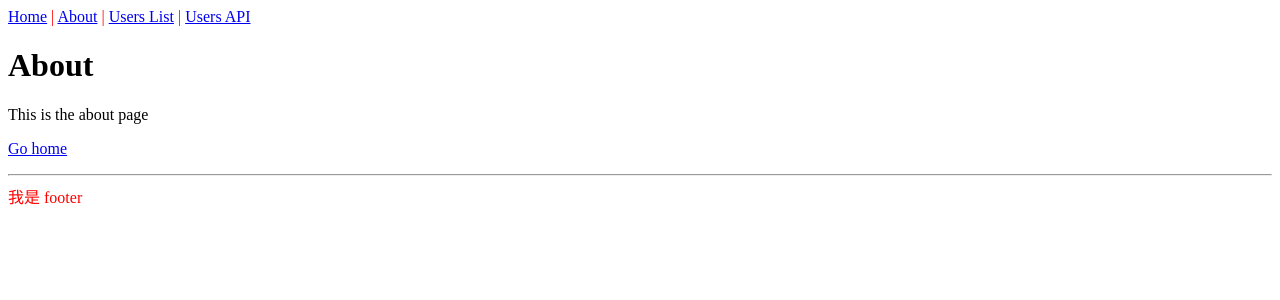
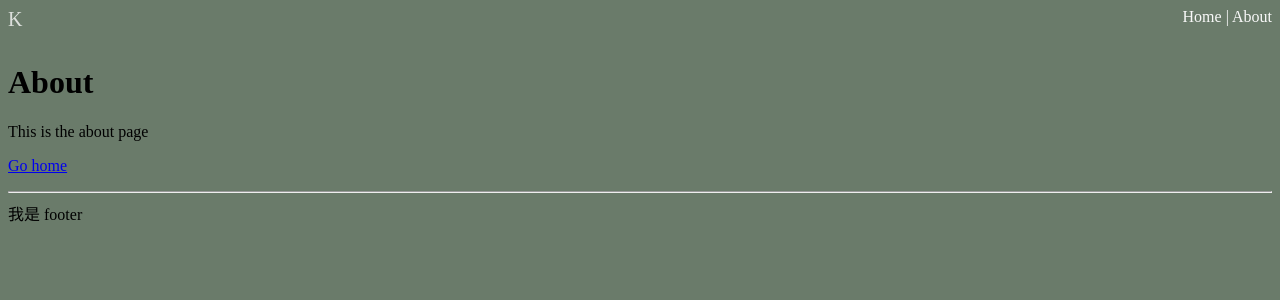
Before and after one commit to weryk153/kuren-blog, a Next.js app: page /about in a window 1280 px wide. Shown: the top 300 px of the page. Built offline with nearby package versions, Linux system fonts and the light colour scheme.

Commit message:
feature: modify header and text

```diff
--- a/components/Header.tsx
+++ b/components/Header.tsx
@@ -3,19 +3,15 @@ import Link from 'next/link';
 
 const Header = (): JSX.Element => (
     <header>
-        <nav>
+        <div className="title">K</div>
+        <nav className="nav">
             <Link href="/">
                 <a>Home</a>
             </Link>{' '}
             |{' '}
             <Link href="/about">
                 <a>About</a>
-            </Link>{' '}
-            |{' '}
-            <Link href="/users">
-                <a>Users List</a>
-            </Link>{' '}
-            | <a href="/api/users">Users API</a>
+            </Link>
         </nav>
     </header>
 );
--- a/components/Layout.tsx
+++ b/components/Layout.tsx
@@ -5,13 +5,12 @@ import Footer from './Footer';
 
 type Props = {
     children?: ReactNode;
-    title?: string;
 };
 
-const Layout: FunctionComponent<Props> = ({ children, title = 'This is the default title' }: Props): JSX.Element => (
+const Layout: FunctionComponent<Props> = ({ children }: Props): JSX.Element => (
     <div>
         <Head>
-            <title>{title}</title>
+            <title>Kuren</title>
             <meta charSet="utf-8" />
             <meta name="viewport" content="initial-scale=1.0, width=device-width" />
         </Head>
--- a/styles/global.scss
+++ b/styles/global.scss
@@ -1,9 +1,25 @@
 @import '_normalize.scss';
 
+body {
+    background: rgba(80, 100, 80, 0.85);
+}
+
 Header {
-    color: red;
+    height: 35px;
+    display: flex;
+    justify-content: space-between;
+    color: #f9f9f9;
+    .title {
+        font-size: 20px;
+        opacity: 0.8;
+    }
+    .nav {
+    }
+    a {
+        color: #f9f9f9;
+        text-decoration: none;
+    }
 }
 
 Footer {
-    color: red;
 }
```
Also changed, not shown: pages/index.tsx (+2 -8 lines).
